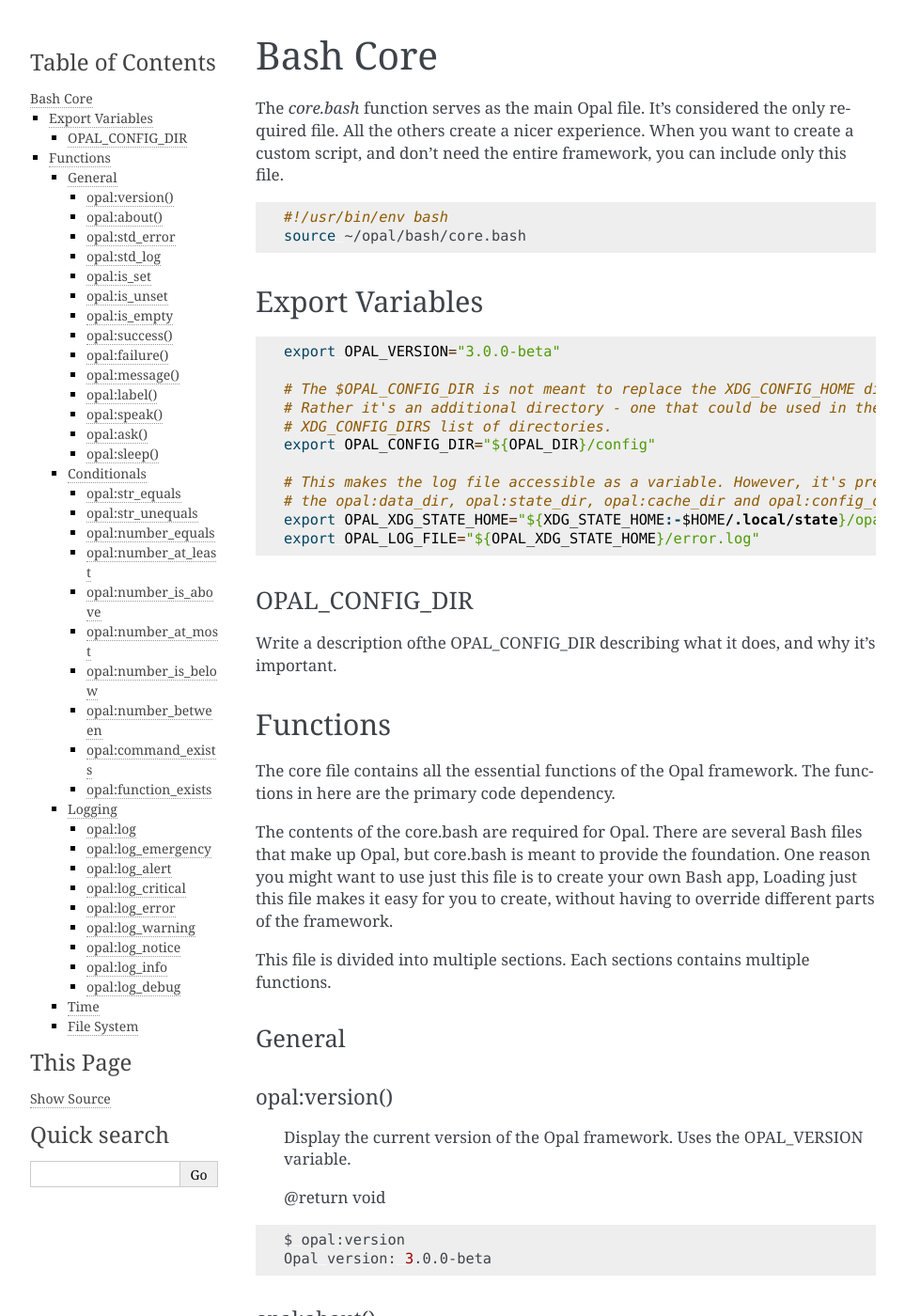
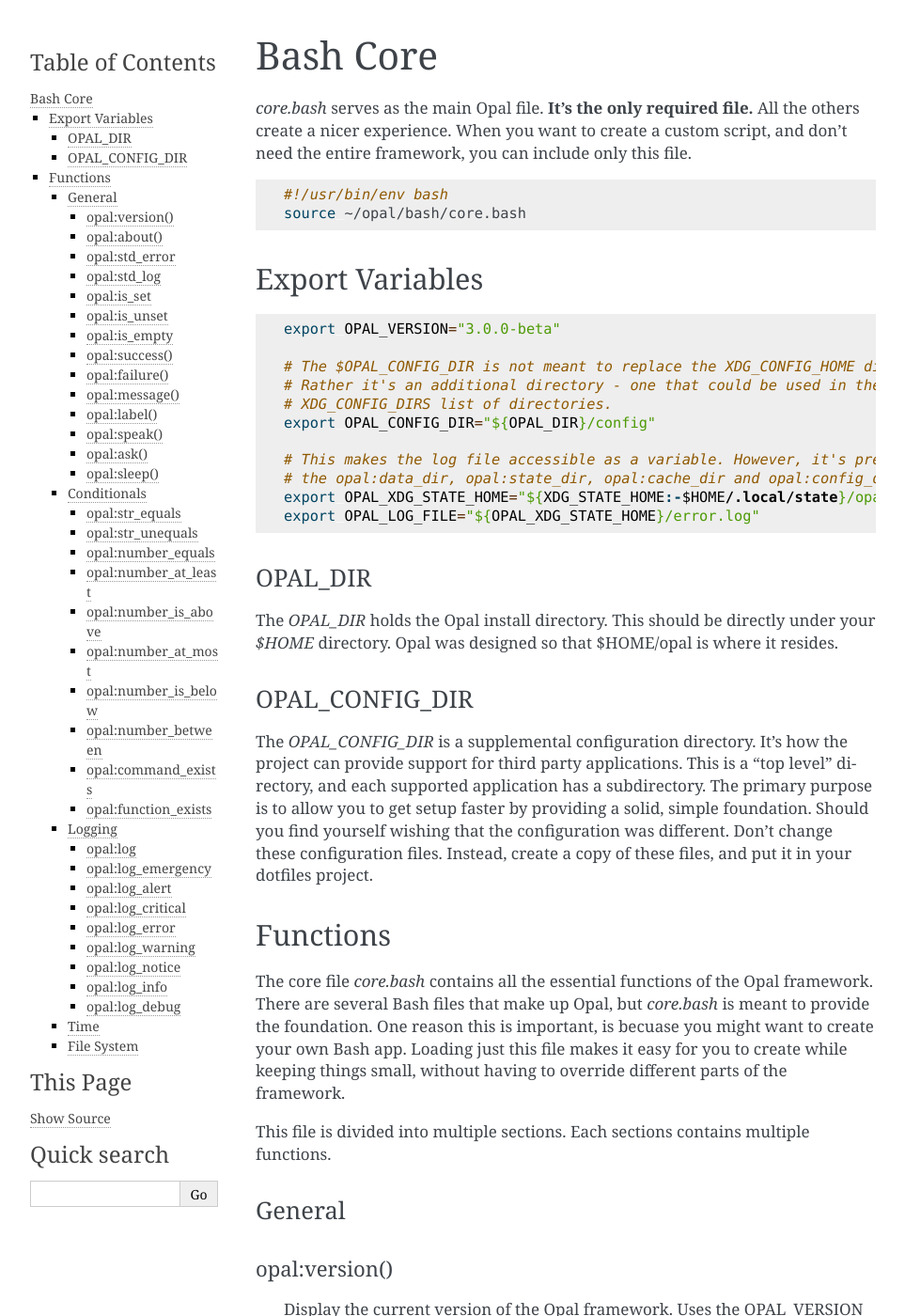
Before and after one commit to andrewwoods/opal-documentation-rtd, a Sphinx documentation site: the page built from docs/source/bash-core.rst, in a window 1280 px wide and 1400 px high. Shown: the whole window at 94% size, without its empty margins (148-1111 px from the left). Built offline with Sphinx 7.4.7, drawn with Linux system fonts in a browser that asks for light colours; some of the changed text lies outside the part shown.

Commit message:
Update Bash Core page

```diff
--- a/docs/source/bash-core.rst
+++ b/docs/source/bash-core.rst
@@ -2,22 +2,20 @@
 Bash Core
 =========
 
-The `core.bash` function serves as the main Opal file. It's considered the only
-required file. All the others create a nicer experience. When you want to
-create a custom script, and don't need the entire framework, you can include
-only this file.
+`core.bash` serves as the main Opal file. **It's the only required file.** All
+the others create a nicer experience. When you want to create a custom script,
+and don't need the entire framework, you can include only this file.
 
-.. code-block :: bash
+.. code-block:: bash
 
   #!/usr/bin/env bash
   source ~/opal/bash/core.bash
 
 
-
 Export Variables
 ----------------
 
-.. code-block :: bash
+.. code-block:: bash
 
     export OPAL_VERSION="3.0.0-beta"
 
@@ -32,26 +30,32 @@ Export Variables
     export OPAL_LOG_FILE="${OPAL_XDG_STATE_HOME}/error.log"
 
 
+OPAL_DIR
+^^^^^^^^
 
+The `OPAL_DIR` holds the Opal install directory. This should be directly under your `$HOME` directory. Opal was designed so that $HOME/opal is where it resides.
 
 OPAL_CONFIG_DIR
 ^^^^^^^^^^^^^^^
 
-Write a description ofthe OPAL_CONFIG_DIR describing what it does, and why it's
-important.
+The `OPAL_CONFIG_DIR` is a supplemental configuration directory. It's how the
+project can provide support for third party applications. This is a "top
+level" directory, and each supported application has a subdirectory. The
+primary purpose is to allow you to get setup faster by providing a solid,
+simple foundation. Should you find yourself wishing that the configuration was
+different. Don't change these configuration files. Instead, create a copy of
+these files, and put it in your dotfiles project.
 
 
 Functions
 ---------
 
-The core file contains all the essential functions of the Opal framework.
-The functions in here are the primary code dependency.
-
-The contents of the core.bash are required for Opal. There are several Bash
-files that make up Opal, but core.bash is meant to provide the foundation. One
-reason you might want to use just this file is to create your own Bash app,
-Loading just this file makes it easy for you to create, without having to
-override different parts of the framework.
+The core file `core.bash` contains all the essential functions of the Opal
+framework. There are several Bash files that make up Opal, but `core.bash` is
+meant to provide the foundation. One reason this is important, is becuase you
+might want to create your own Bash app. Loading just this file makes it easy
+for you to create while keeping things small, without having to override
+different parts of the framework.
 
 This file is divided into multiple sections. Each sections contains multiple
 functions.
@@ -66,10 +70,11 @@ opal:version()
 
     @return void
 
-.. code-block :: bash
+.. code-block:: bash
 
     $ opal:version
-    Opal version: 3.0.0-beta
+    Opal version: 3.0.0-beta-0406
+    Bash version: 3.2.57(1)-release
 
 
 opal:about()
@@ -79,10 +84,11 @@ opal:about()
 
     @return void
 
-.. code-block :: bash
+.. code-block:: bash
 
     $ opal:about
     Opal version: 3.0.0-beta
+    Bash version: 3.2.57(1)-release
 
     Opal is a command line framework. It's a foundation to provide a consistent
     foundation across machines and users. It's meant to be extended. Version 3
@@ -107,7 +113,7 @@ opal:std_error
     @return void
         The same message but redirected to STDERR
 
-.. code-block :: bash
+.. code-block:: bash
 
     $ opal:std_error "Something went wrong"
 
@@ -126,7 +132,7 @@ opal:std_log
 
 Write a custom log message when your script fails.
 
-.. code-block :: bash
+.. code-block:: bash
 
     $ script.sh || opal:std_log "Write a custom log message."
 
@@ -316,7 +322,7 @@ opal:sleep()
     @return string
         The same message wrapped in terminal escape codes
 
-.. code-block :: bash
+.. code-block:: bash
 
     $ opal:sleep
     Using default value.
```
Also changed, not shown: other parts of docs/source/bash-core.rst (+2 -2 lines).
